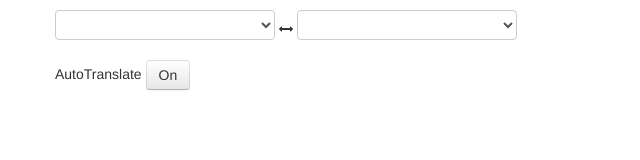
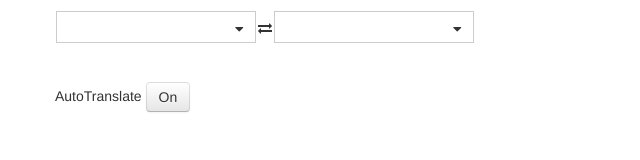
Before and after one commit to vigneshv59/geriaoueg-firefox, a website: page data/popup.html in a window 1280 px wide. Shown: the whole page, without its empty margins (0-640 px from the left). Drawn offline with nearby package versions, Linux system fonts and the light colour scheme.

Commit message:
Fixed UI

```diff
--- a/data/popup.html
+++ b/data/popup.html
@@ -1,6 +1,81 @@
 <!DOCTYPE html>
 <html>
-<head><title>Geriaoueg options</title></head>
+<head>
+    <style>
+
+    .custom-select {
+    	background-color: #fff;
+    	border: 1px solid #ccc;
+    	-webkit-box-sizing: border-box;
+    	-moz-box-sizing: border-box;
+    	box-sizing: border-box;
+    	margin: 0 0 2em;
+    	padding: 0;
+    	position: relative;
+    	width: 200px;
+    	height: 110%;
+
+    	z-index: 1;
+    }
+
+    .custom-select:hover {
+    	border-color: #999;
+    }
+
+    .custom-select:before {
+    	color: #333;
+    	display: block;
+    	font-family: 'FontAwesome';
+    	font-size: 1em;
+    	height: 100%;
+    	line-height: 2.5em;
+    	padding: 0 0.625em;
+    	position: absolute;
+    	top: 0;
+    	right: 0;
+    	text-align: center;
+    	width: 1em;
+    	z-index: -1;
+    }
+
+    .custom-select select {
+    	background-color: transparent;
+    	border: 0 none;
+    	box-shadow: none;
+    	color: #333;
+    	display: block;
+    	font-size: 100%;
+    	line-height: normal;
+    	margin: 0;
+    	padding: .5em;
+    	width: 200px;
+        height: 110%;
+    	-webkit-box-sizing: border-box;
+    	-moz-box-sizing: border-box;
+    	box-sizing: border-box;
+    	-webkit-appearance: none;
+    	-moz-appearance: none;
+    	appearance: none;
+    }
+
+    .custom-select select::-ms-expand {
+    	display: none; /* to ie 10 */
+    }
+
+    .custom-select select:focus {
+    	outline: none;
+    }
+
+    /* little trick for custom select elements in mozilla firefox  17/06/2014 @rodrigoludgero */
+
+    /* pseudo class https://developer.mozilla.org/en-US/docs/Web/CSS/:any */
+
+    :-moz-any(.custom-select):before {
+    	background-color: #fff; /* this is necessary for overcome the caret default browser */
+    	pointer-events: none; /* https://developer.mozilla.org/en-US/docs/Web/CSS/pointer-events  */
+    	z-index: 1; /* this is necessary for overcome the pseudo element */
+    }
+</style><title>Geriaoueg options</title></head>
 <link rel="stylesheet" type="text/css" href="../bootstrap/css/bootstrap.css">
 <link rel="stylesheet" type="text/css" href="../bootstrap/css/bootstrap-responsive.min.css">
 
@@ -14,13 +89,28 @@
                     <div id="alert-area" style="width:462px;">
                     </div>
                     <div class="col-md-1" style="padding-top:10px">
-                        <select id = "from-lang">
+                        <table>
+                            <tr>
+                                <td>
+                                    <div class="custom-select fa-caret-down">
+                                        <select id = "from-lang">
 
-                        </select>
-                        <i class="fa fa-arrows-h"></i>
-                        <select id = "to-lang">
+                                        </select>
+                                    </div>
+                                </td>
+                                <td valign = "top">
+                                    <span class="fa fa-exchange" style="padding-top:10px"></span>
+                                </td>
+                                <td>
+                                    <div class="custom-select fa-caret-down">
 
-                        </select>
+                                        <select id = "to-lang">
+
+                                        </select>
+                                    </div>
+                                </td>
+                            </tr>
+                        </table>
                         <div class="input-group" style="padding-top:10px">
                             <span class="input-group-addon">AutoTranslate</span>
                             <button id = "enable-button" class = "btn btn-default" data-toggle="buttons-radio">On</btn>
```
Also changed, not shown: data/options.js (+3 -10 lines), lib/main.js (+6 -3 lines), data/basic.css (line endings or trailing spaces).
